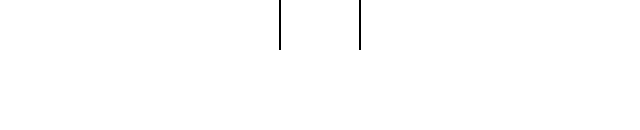
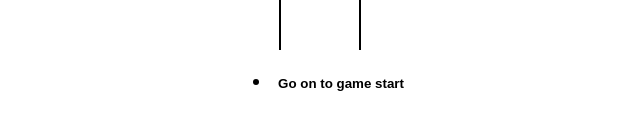
Before and after one commit to Chinmoynath/tictactoe, a React (Vite) app: page / in a window 1280 px wide. Shown: the part 378-508 px from the top of the page, without its empty margins (319-959 px from the left). Built offline with nearby package versions, Linux system fonts and the light colour scheme.

Commit message:
displayed game history

```diff
--- a/src/App.jsx
+++ b/src/App.jsx
@@ -1,5 +1,6 @@
 import React,{ useState } from 'react';
 import Board from './components/Board';
+import History from './components/History';
 import { calculateWinner } from './helpers';
 import "./styles/root.scss";
 
@@ -41,11 +42,17 @@
     setCurrentMove(prev => prev + 1);  //to increment the current move counter
 
   };
+
+  const moveTo = move => {
+    setCurrentMove(move);
+  }
+
   return (
     <div className="app">
     <h1>TIC TAC TOE</h1>
     <h2 >{ message }</h2>
     <Board board={current.board} handleSquareClick={handleSquareClick} />
+    <History history = {history} moveTo = {moveTo} currentMove ={currentMove} />
   </div>
   );
 };
--- /dev/null
+++ b/src/components/History.jsx
@@ -0,0 +1,28 @@
+import React from 'react';
+
+const History = ({ history, moveTo, currentMove }) => {
+  return (
+    <ul>
+      {history.map((_, move) => {
+        return (
+          <li key={move}>
+            <button
+              style={{
+                fontWeight: move === currentMove ? 'bold' : 'normal',
+                }}
+
+              type="button"
+              onClick={() => {
+                moveTo(move);
+              }}
+            >
+              {move === 0 ? 'Go on to game start' : `Go to move #${move}`}
+            </button>
+          </li>
+        );
+      })}
+    </ul>
+  );
+};
+
+export default History;
```
